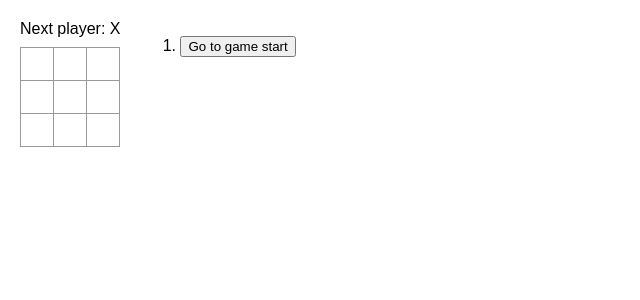
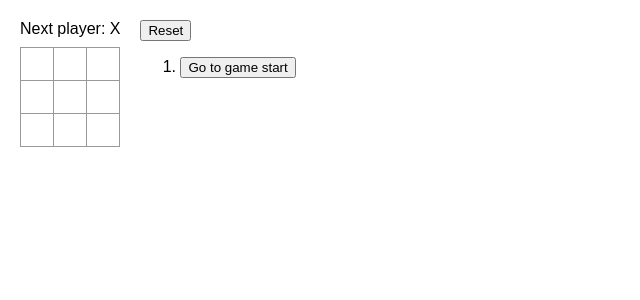
Before and after one commit to johnleevidomingo/react-tic-tac-toe, a React (Vite) app: page / in a window 1280 px wide. Shown: the top 300 px of the page, without its empty margins (0-640 px from the left). Built offline with nearby package versions, Linux system fonts and the light colour scheme.

Commit message:
Challenge 2: add reset button

```diff
--- a/src/App.jsx
+++ b/src/App.jsx
@@ -68,6 +68,11 @@ export default function Game() {
     setCurrentMove(nextMove);
   }
 
+  function handleReset() {
+    setHistory([Array(9).fill(null)]);
+    setCurrentMove(0);
+  }
+
   const moves = history.map((squares, move) => {
     let description;
     if (move > 0) {
@@ -88,6 +93,7 @@ export default function Game() {
         <Board xIsNext={xIsNext} squares={currentSquares} onPlay={handlePlay} />
       </div>
       <div className="game-info">
+        <button onClick={handleReset}>Reset</button>
         <ol>{moves}</ol>
       </div>
     </div>
```
